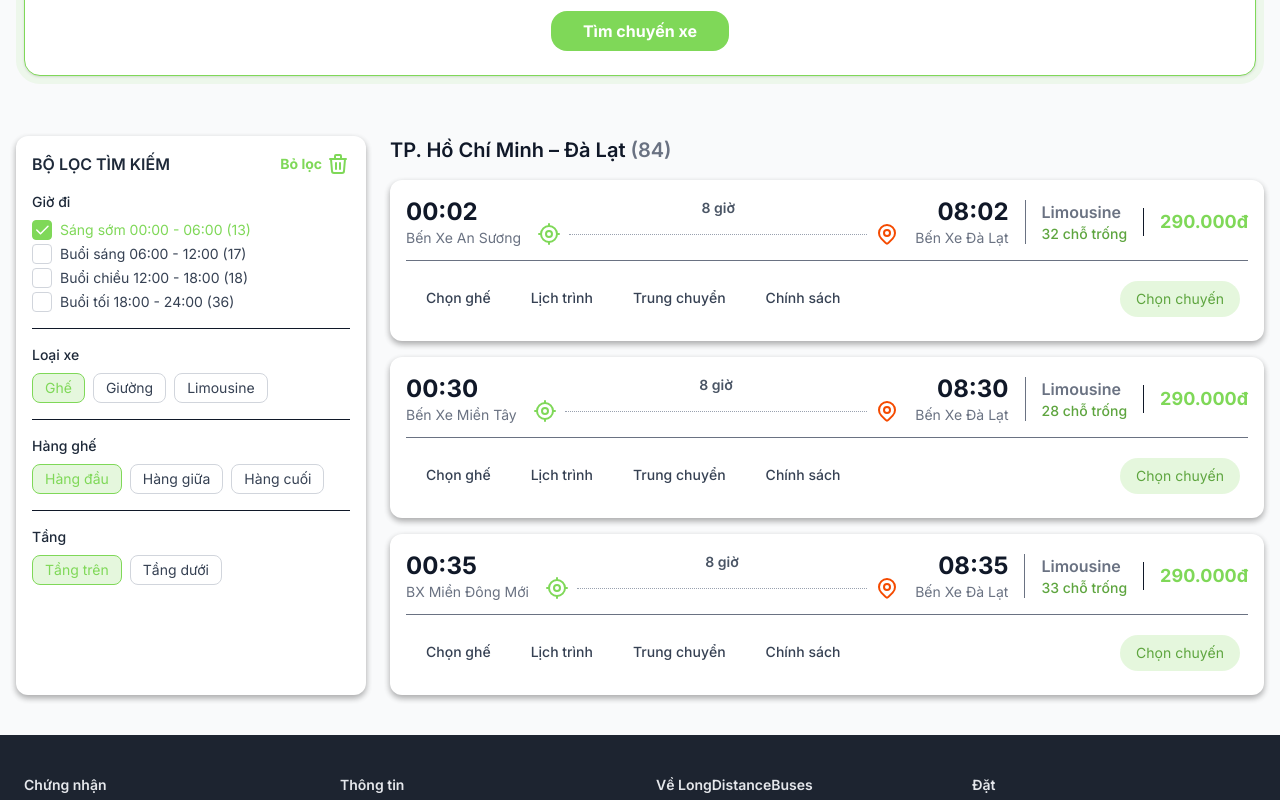
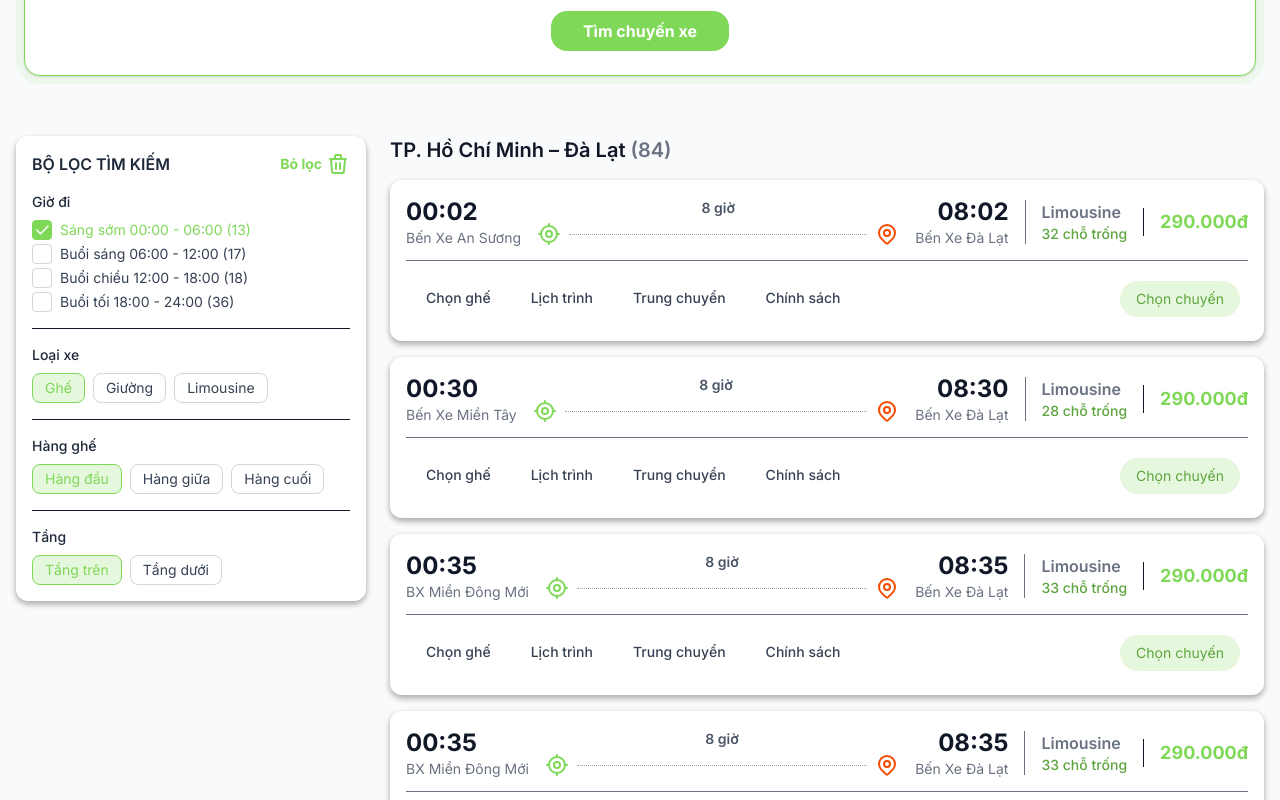
Before and after one commit to tranlinh102/front-coach-ticket-booking, a Next.js app: page /search in a window 1280 px wide. Shown: the part 260-1060 px from the top of the page. Built offline with nearby package versions, Linux system fonts and the light colour scheme.

Commit message:
20/10 14h34 done

```diff
--- a/app/(user)/search/page.tsx
+++ b/app/(user)/search/page.tsx
@@ -40,6 +40,50 @@ const trips = [
       available: 33,
       price: "290.000đ",
     },
+    {
+      id: 4,
+      startTime: "00:35",
+      endTime: "08:35",
+      from: "BX Miền Đông Mới",
+      to: "Bến Xe Đà Lạt",
+      duration: "8 giờ",
+      type: "Limousine",
+      available: 33,
+      price: "290.000đ",
+    },
+    {
+      id: 5,
+      startTime: "00:35",
+      endTime: "08:35",
+      from: "BX Miền Đông Mới",
+      to: "Bến Xe Đà Lạt",
+      duration: "8 giờ",
+      type: "Limousine",
+      available: 33,
+      price: "290.000đ",
+    },
+    {
+      id: 6,
+      startTime: "00:35",
+      endTime: "08:35",
+      from: "BX Miền Đông Mới",
+      to: "Bến Xe Đà Lạt",
+      duration: "8 giờ",
+      type: "Limousine",
+      available: 33,
+      price: "290.000đ",
+    },
+    {
+      id: 7,
+      startTime: "00:35",
+      endTime: "08:35",
+      from: "BX Miền Đông Mới",
+      to: "Bến Xe Đà Lạt",
+      duration: "8 giờ",
+      type: "Limousine",
+      available: 33,
+      price: "290.000đ",
+    },
   ];
 
 export default function SearchPage() {
@@ -53,7 +97,7 @@ export default function SearchPage() {
     <div className="space-y-12">
       <SearchTicketForm />
 
-      <div className="max-w-7xl mx-auto py-10 px-4 grid grid-cols-1 md:grid-cols-[350px_1fr] gap-6">
+      <div className="max-w-7xl mx-auto py-10 px-4 grid grid-cols-1 md:grid-cols-[350px_1fr] gap-6 items-start">
         {/* Bộ lọc */}
         <SearchFilter />
 
--- a/components/pages/TicketSearch/SearchFilter/SearchFilter.tsx
+++ b/components/pages/TicketSearch/SearchFilter/SearchFilter.tsx
@@ -62,6 +62,7 @@ export default function SearchFilter() {
   };
 
   return (
+    <div className="sticky top-4 self-start">
       <aside className="bg-white rounded-xl card-box-shadown p-4">
         <div className="flex justify-between items-center mb-4">
           <h3 className="font-semibold text-gray-800">BỘ LỌC TÌM KIẾM</h3>
@@ -147,5 +148,6 @@ export default function SearchFilter() {
           </div>
         </div>
       </aside>
+    </div>
   );
 }
```
Lines whose indentation alone changed are shown as unchanged.
